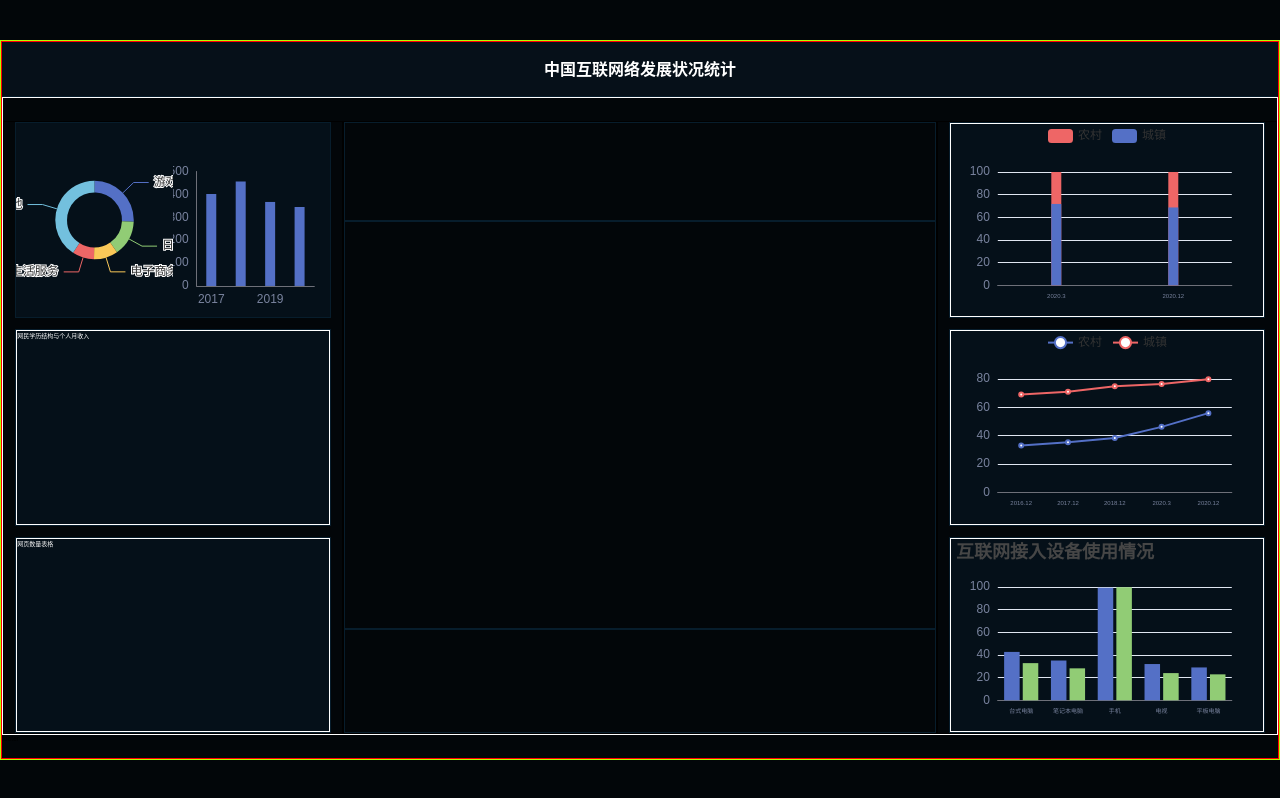
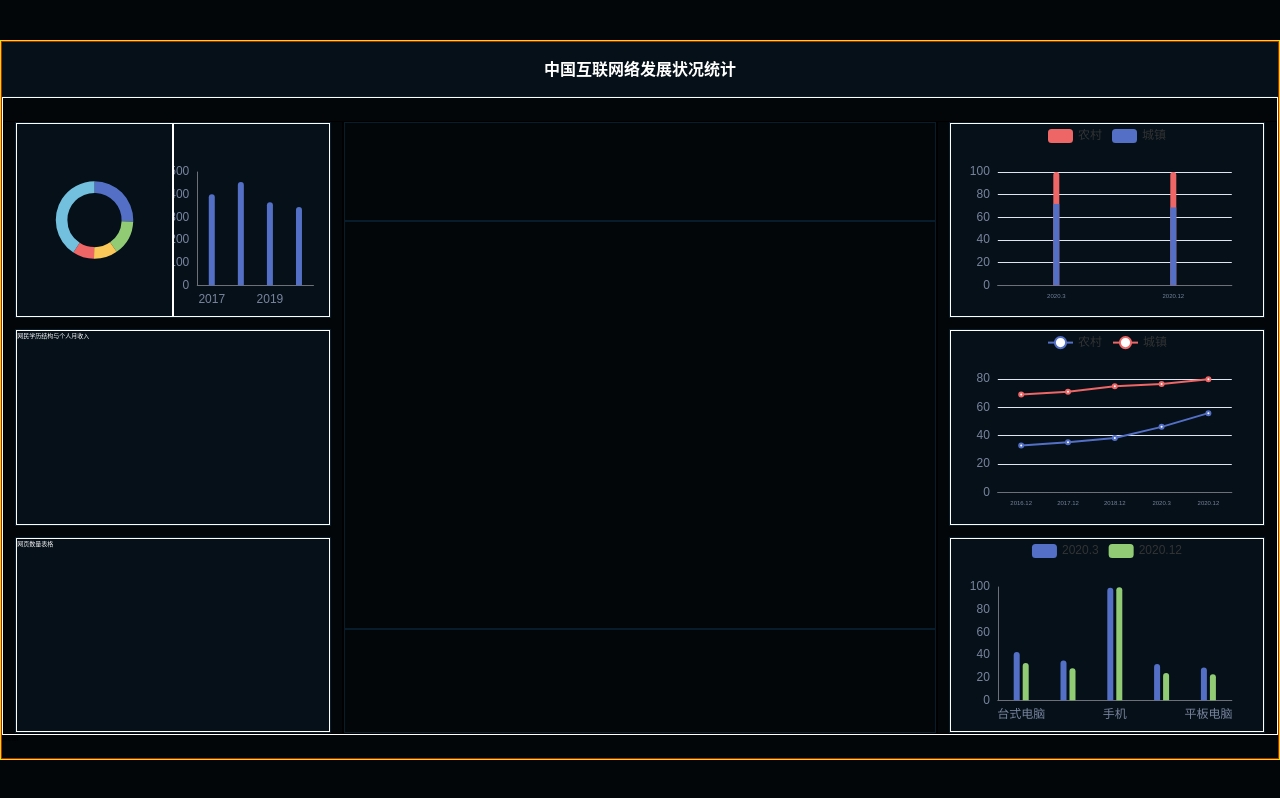
Before and after one commit to ml1234256/big-screen-demo-1, a React (Create React App) app: page /#/ in a window 1280 px wide. Built offline with nearby package versions, Linux system fonts and the light colour scheme.

Commit message:
优化 bar style

```diff
--- a/src/components/chart-1.tsx
+++ b/src/components/chart-1.tsx
@@ -7,10 +7,15 @@ import { createEchartOption } from "../shared/create-echarts-option";
 // App 在架数量与分类占比
 
 const ChartWrapper = styled.div`
-  display: flex;
-     height:100%;
+    display: flex;
+    height:100%;
     max-height:100%;
 `;
+const ChartDiv = styled.div`
+    height:100%;
+    width: 100%;
+    border:1px solid #fff;
+`
 
 
 export const Chart1 = () => {
@@ -19,7 +24,7 @@ export const Chart1 = () => {
         useEffect(() => {
             const myChart1 = echarts.init((chartDiv1 as any).current);
             const myChart2 = echarts.init((chartDiv2 as any).current);
-            let options1 = {
+            let options1 = createEchartOption({
                 xAxis: {show: false},
                 yAxis: {show: false},
                 legend: {show: false},
@@ -33,16 +38,19 @@ export const Chart1 = () => {
                         { value: 9.9, name: "电子商务" },
                         { value: 9.0, name: "生活服务" },
                         { value:40.8, name: "其他" }
-                    ]
+                    ],
+                    label: {
+                        show:false
+                    }
                 }]
-            };
+            });
             let options2 = createEchartOption({
 
                 xAxis: {
                     data: ['2017', '2018', '2019', '2020'],
                     axisTick: { show: false },
                     axisLabel: {
-                        fontSize: px2rem(12),
+                        fontSize: px2rem(12)
                     },
                 },
                 yAxis: {
@@ -53,14 +61,17 @@ export const Chart1 = () => {
                         show: false
                     },
                     axisLabel: {
-                        fontSize: px2rem(12),
+                        fontSize:px2rem(12)
                     }
                 },
 
                 series: [{
                     type: 'bar',  // color: 'red',
                     data: [402, 456, 367, 345],
-                    barWidth: 10
+                    barWidth: 6,
+                    itemStyle: {
+                        borderRadius:[3, 3, 0, 0]
+                    }
                 }]
             });
             options1 && myChart1.setOption(options1);
@@ -68,16 +79,8 @@ export const Chart1 = () => {
             }, [])
     return (
         <ChartWrapper>
-             <div ref={chartDiv1}
-                style={{
-                width: "100%",
-                height: "100%",
-            }}></div>
-            <div ref={chartDiv2}
-                style={{
-                width: "100%",
-                height: "100%",
-            }}></div>
+            <ChartDiv ref={chartDiv1}></ChartDiv>
+            <ChartDiv ref={chartDiv2}></ChartDiv>
         </ChartWrapper>
         )
 }
--- a/src/components/chart-3.tsx
+++ b/src/components/chart-3.tsx
@@ -2,6 +2,7 @@ import { useEffect, useRef } from "react";
 import styled from 'styled-components';
 import * as echarts from 'echarts';
 import { createEchartOption } from "../shared/create-echarts-option";
+import { px2rem } from "../shared/px2rem";
 
 // 互联网接入设备使用情况
 
@@ -18,28 +19,44 @@ export const Chart3 = () => {
     useEffect(() => {
         const myChart = echarts.init((chartDiv as any).current);
         let options = createEchartOption({
-            title: {
-                text: '互联网接入设备使用情况'
+            tooltip: {},
+            legend: {
+                data: ['2020.3', '2020.12'],
             },
-            tooltip: {},
             xAxis: {
                 data: ['台式电脑', '笔记本电脑', '手机', '电视', "平板电脑"],
                 axisTick: { show: false },
                 axisLabel: {
-                    fontSize:6
+                    fontSize: 12
                 },
             },
-            yAxis: {},
+            yAxis: {
+                splitLine: {
+                    show: false
+                },
+                axisLine: {
+                        show:true
+                    },
+            },
             series: [
                 {
                     name:'2020.3',
                     type: 'bar',  // color: 'red',
-                    data: [42.7, 35.1, 99.3, 32.0, 29.0]
+                    data: [42.7, 35.1, 99.3, 32.0, 29.0],
+                    barWidth: 6,
+                    itemStyle: {
+                        borderRadius: [3, 3, 0, 0]
+                    }
                 },
                     {
                     name:'2020.12',
                     type: 'bar',  // color: 'red',
-                    data: [32.8, 28.2, 99.7, 24.0, 22.9]
+                    data: [32.8, 28.2, 99.7, 24.0, 22.9],
+                    barWidth: 6,
+                    barGap: '50%',
+                    itemStyle: {
+                        borderRadius: [3, 3, 0, 0]
+                    }
                 }
             ]
         });
--- a/src/components/chart-6.tsx
+++ b/src/components/chart-6.tsx
@@ -18,9 +18,6 @@ export const Chart6 = () => {
     useEffect(() => {
         const myChart = echarts.init((chartDiv as any).current);
         let options = createEchartOption({
-            // title: {
-            //     text: '城乡网民结构'
-            // },
             legend: {
                 data: ['农村', '城镇'],
             },
@@ -40,7 +37,10 @@ export const Chart6 = () => {
                     type: 'bar',
                     color: '#EE6666',
                     data: [100, 100],
-                    barWidth: '10',
+                    barWidth: '6',
+                    itemStyle: {
+                        borderRadius: [3, 3, 0, 0]
+                    }
                 },
                 {
                     name: '城镇',
@@ -48,7 +48,7 @@ export const Chart6 = () => {
                     barGap: '-100%', //设置多柱子重叠
                     color: '#5470C6',
                     data: [71.8, 68.7],
-                    barWidth: '10',
+                    barWidth: '6',
                 }
             ]
         });
```
